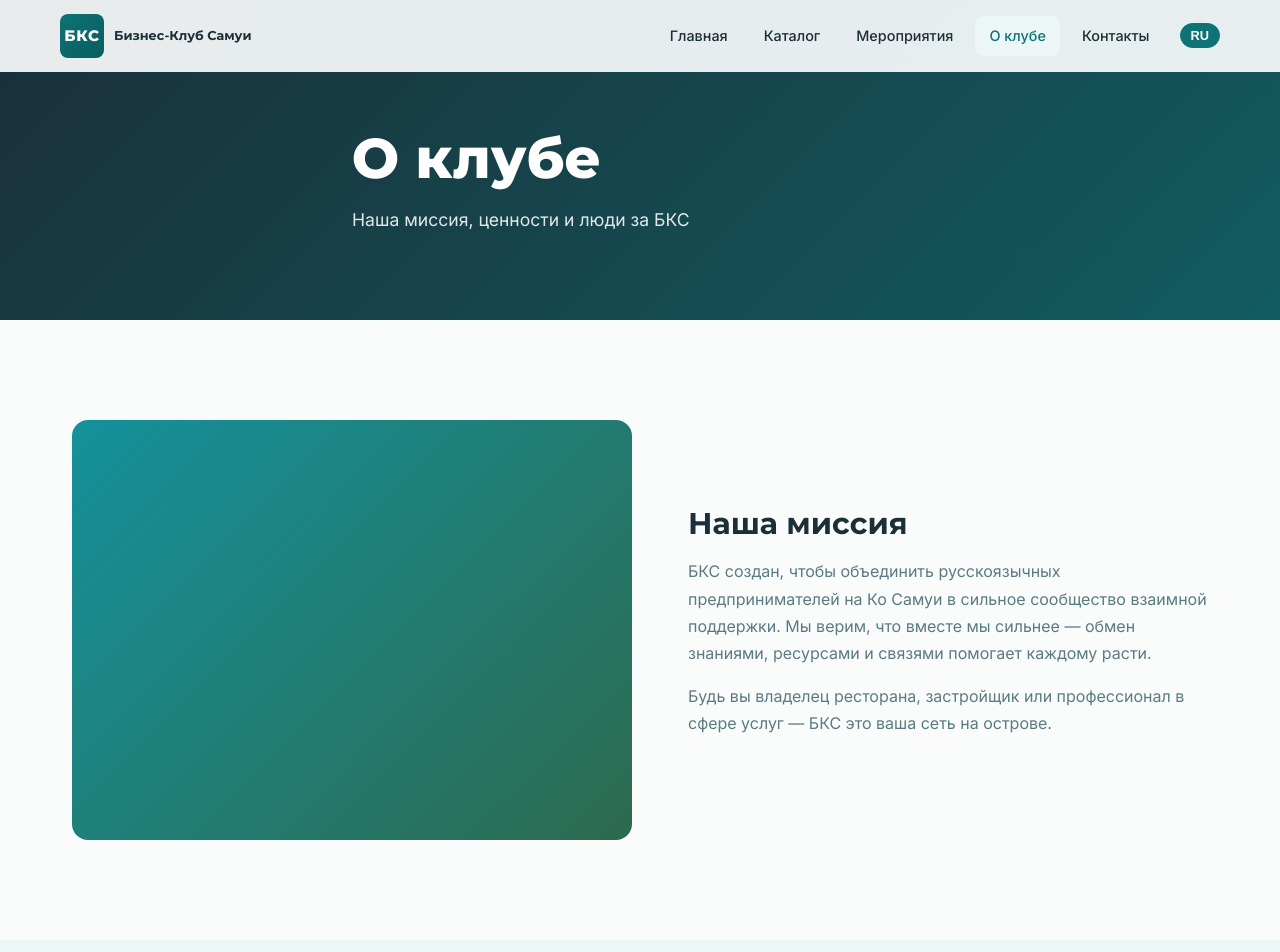
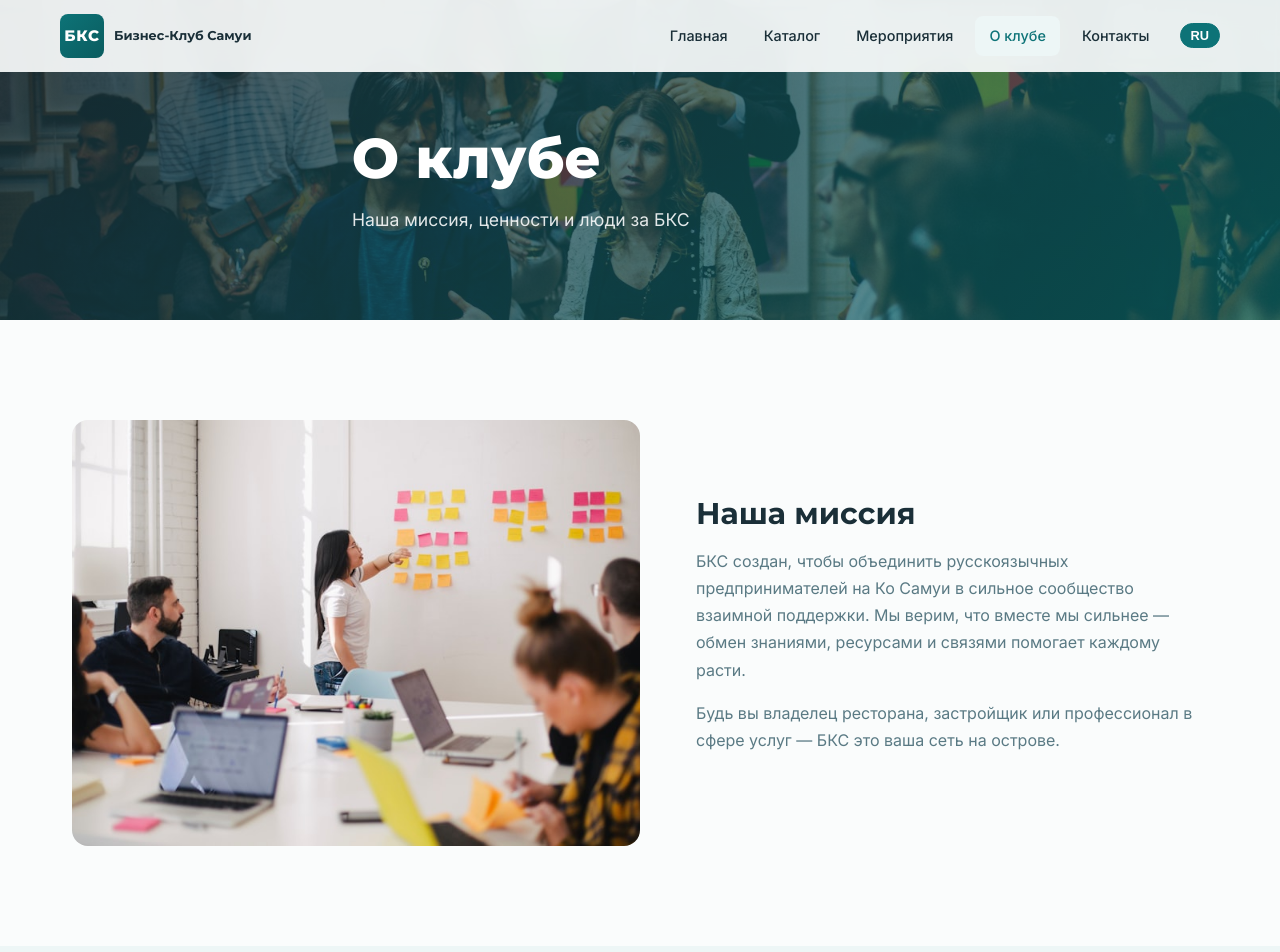
Before and after one commit to samuidays2103-creator/bks-samui, a plain HTML site: page about.html in a window 1280 px wide. Shown: the top 952 px of the page. Drawn offline with Linux system fonts and the light colour scheme.

Commit message:
Add hero images, favicon, and photos to all pages

```diff
--- a/about.html
+++ b/about.html
@@ -12,6 +12,7 @@
   <link rel="preconnect" href="https://fonts.googleapis.com">
   <link rel="preconnect" href="https://fonts.gstatic.com" crossorigin>
   <link href="https://fonts.googleapis.com/css2?family=Inter:wght@400;500;600;700&family=Montserrat:wght@600;700;800&display=swap" rel="stylesheet">
+  <link rel="icon" type="image/svg+xml" href="images/favicon.svg">
   <link rel="stylesheet" href="css/style.css">
 </head>
 <body>
@@ -44,7 +45,7 @@
   </header>
 
   <!-- Hero -->
-  <section class="hero hero--short" style="background-color: var(--color-bg-dark);">
+  <section class="hero hero--short" style="background-image: url('images/hero-about.jpg'); background-color: var(--color-bg-dark);">
     <div class="hero__overlay"></div>
     <div class="container hero__content">
       <h1 class="hero__title" data-en="About the Club" data-ru="О клубе">О клубе</h1>
@@ -57,7 +58,7 @@
     <section class="section">
       <div class="container">
         <div class="split fade-in">
-          <div class="split__image" style="background: linear-gradient(135deg, var(--color-primary-light), var(--color-secondary)); border-radius: var(--radius-md); aspect-ratio: 4/3;"></div>
+          <img class="split__image" src="images/meeting.jpg" alt="BKS business meeting">
           <div class="split__content">
             <h2 data-en="Our Mission" data-ru="Наша миссия">Наша миссия</h2>
             <p data-en="BKS was created to bring together Russian-speaking entrepreneurs on Koh Samui into a strong, supportive community. We believe that together we are stronger — sharing knowledge, resources, and connections helps everyone grow." data-ru="БКС создан, чтобы объединить русскоязычных предпринимателей на Ко Самуи в сильное сообщество взаимной поддержки. Мы верим, что вместе мы сильнее — обмен знаниями, ресурсами и связями помогает каждому расти.">БКС создан, чтобы объединить русскоязычных предпринимателей на Ко Самуи в сильное сообщество взаимной поддержки. Мы верим, что вместе мы сильнее — обмен знаниями, ресурсами и связями помогает каждому расти.</p>
```
Also changed, not shown: contacts.html (+2 -1 lines), directory.html (+2 -1 lines), events.html (+2 -1 lines), index.html (+2 -1 lines), images/favicon.svg (added), images/hero-about.jpg (added), images/hero-contacts.jpg (added), images/hero-directory.jpg (added), images/hero-events.jpg (added), images/hero-home.jpg (added), images/meeting.jpg (added).
